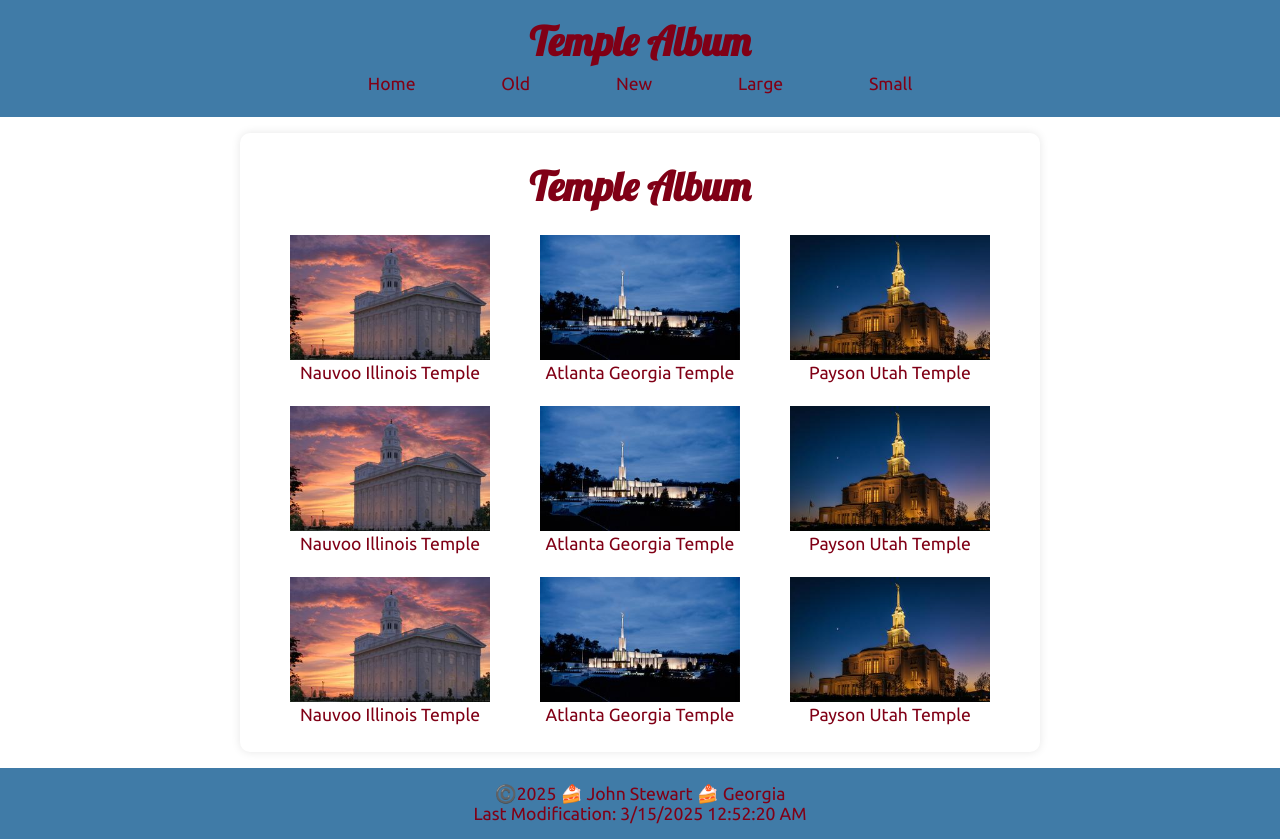
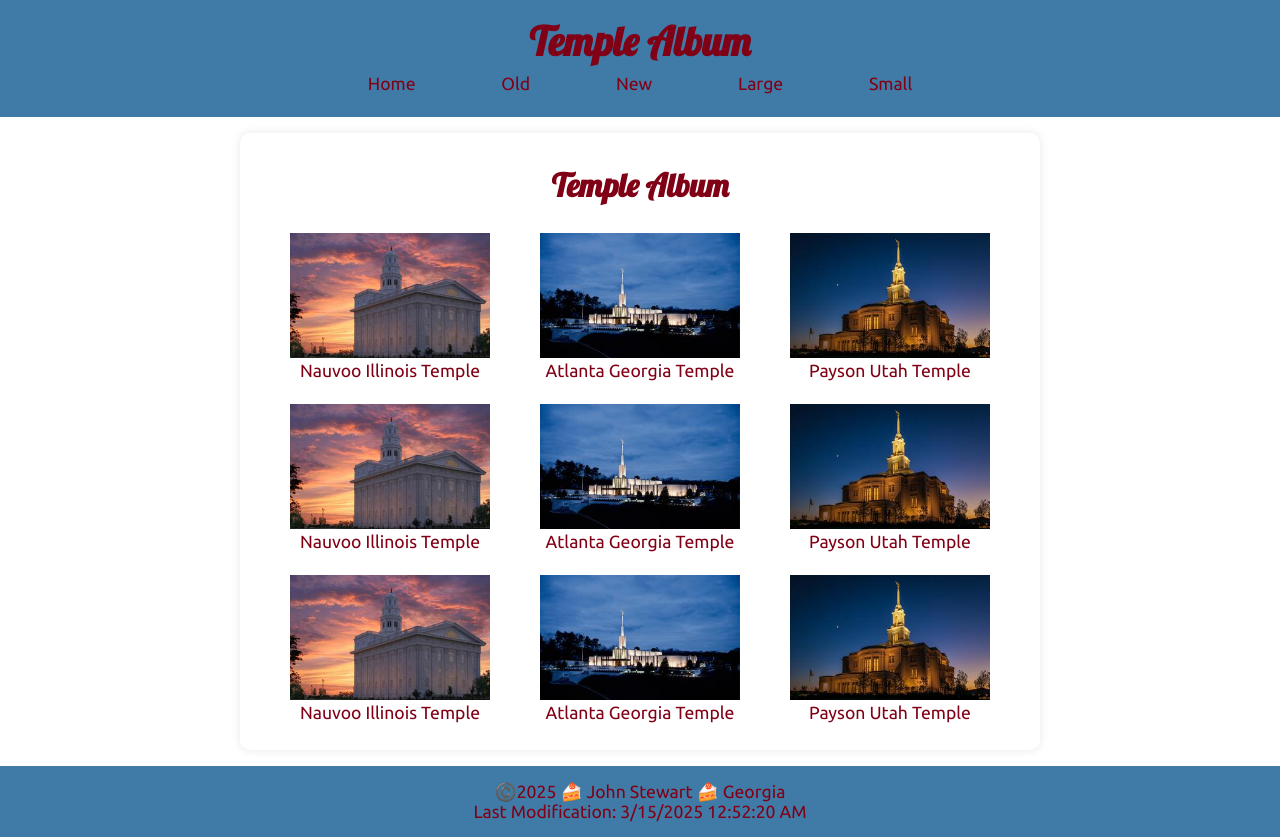
Before and after one commit to Stewart118/wdd131, a plain HTML site: page temples.html in a window 1280 px wide. Drawn offline with Linux system fonts and the light colour scheme.

Commit message:
The audit tool says this needs to be an H2 instead of an H1.

```diff
--- a/temples.html
+++ b/temples.html
@@ -29,7 +29,7 @@
             </nav>
         </header>
         <main>
-            <h1>Temple Album</h1>
+            <h2>Temple Album</h2>
             <div class="figures">
                 <figure>
                     <img src="images/nauvoo-temple.jpg" alt="Nauvoo Temple.">
```
